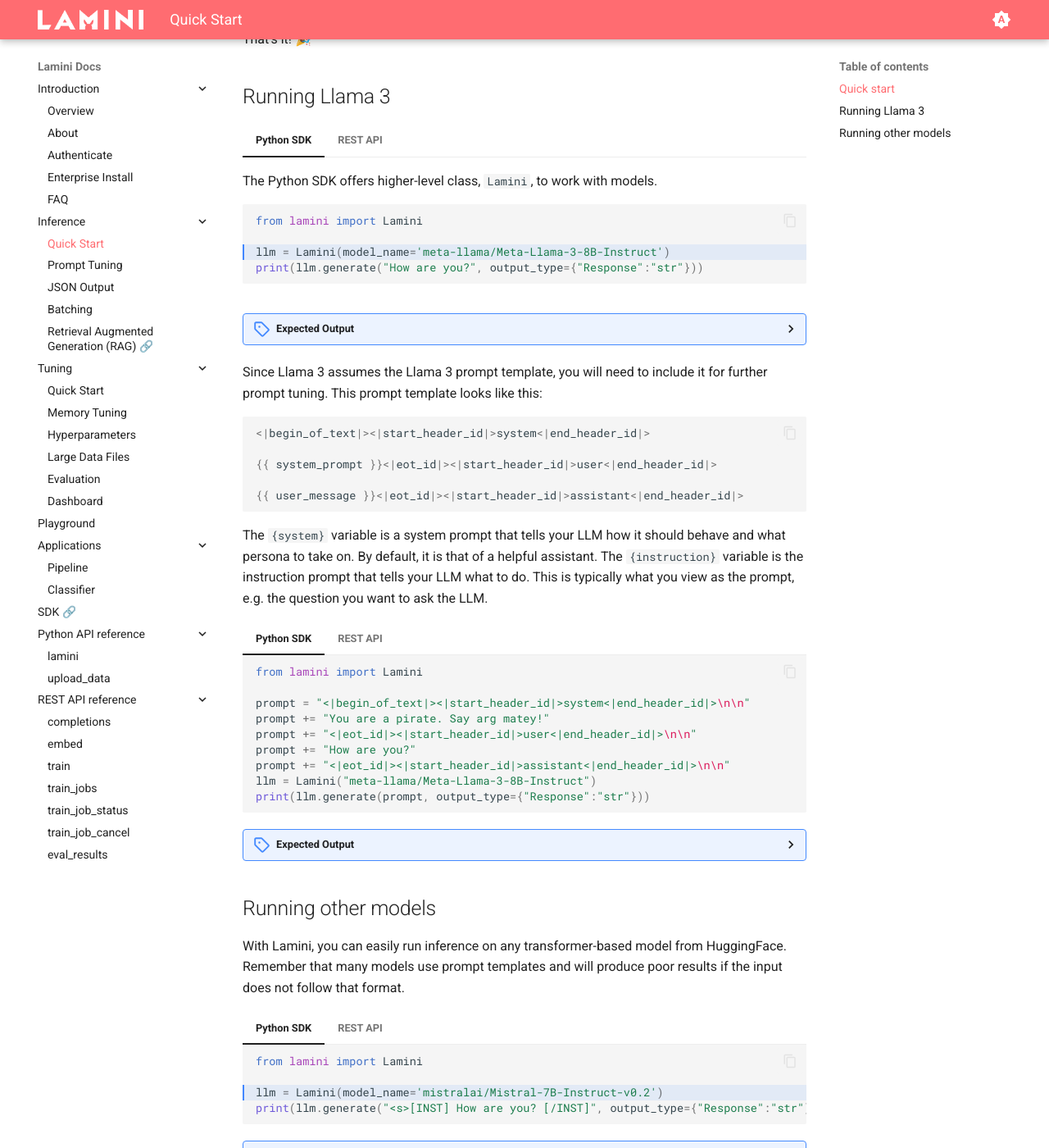
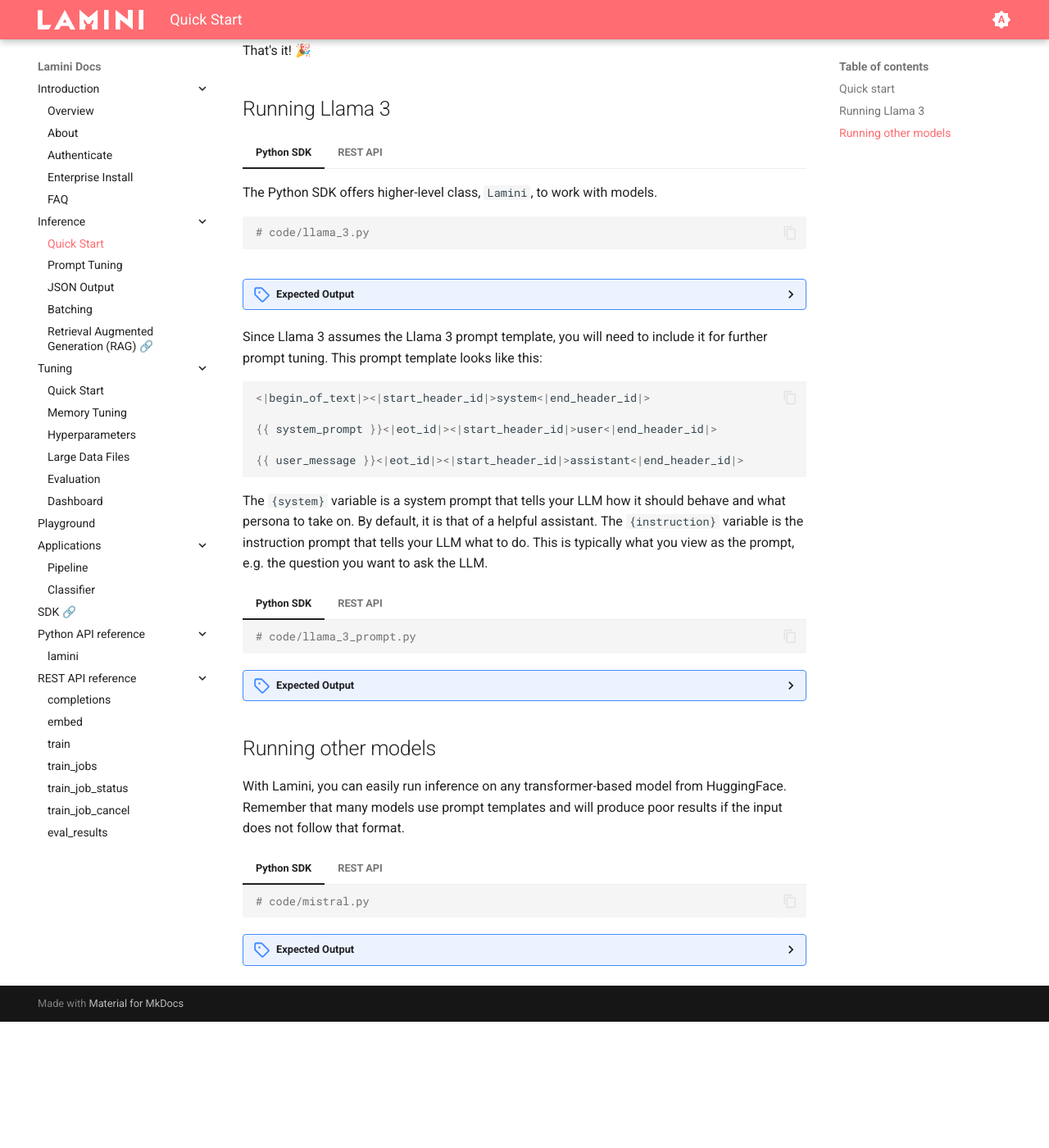
Before and after one commit to lamini-ai/lamini-ai.github.io, an MkDocs documentation site: the page built from docs/inference/quick_start.md, in a window 1280 px wide and 1400 px high, scrolled down 870 px. Shown: the whole window at 82% size. Built offline with MkDocs 1.6.1 and Material for MkDocs 9.7.7, drawn with Linux system fonts in a browser that asks for light colours; after the commit the page ends 2116 px from its top, so only the background shows below that; some of the changed text lies outside the part shown.

Commit message:
Manual updates to embed code

````diff
--- /dev/null
+++ b/docs/inference/code/llama_3.py
@@ -0,0 +1,4 @@
+from lamini import Lamini
+
+llm = Lamini(model_name='meta-llama/Meta-Llama-3-8B-Instruct')
+print(llm.generate("How are you?", output_type={"Response":"str"}))
--- /dev/null
+++ b/docs/inference/code/mistral.py
@@ -0,0 +1,4 @@
+from lamini import Lamini
+
+llm = Lamini(model_name='mistralai/Mistral-7B-Instruct-v0.2')
+print(llm.generate("<s>[INST] How are you? [/INST]", output_type={"Response":"str"}))
--- a/docs/inference/quick_start.md
+++ b/docs/inference/quick_start.md
@@ -23,7 +23,8 @@
 
     Run an LLM with a few lines of code.
 
-    ```python:quick_start.py
+    ```py
+    # code/quick_start.py
     ```
 
     <details>
@@ -61,11 +62,8 @@
 === "Python SDK"
 
     The Python SDK offers higher-level class, `Lamini`, to work with models.
-    ```python hl_lines="3"
-    from lamini import Lamini
-
-    llm = Lamini(model_name='meta-llama/Meta-Llama-3-8B-Instruct')
-    print(llm.generate("How are you?", output_type={"Response":"str"}))
+    ```py
+    # code/llama_3.py
     ```
 
 === "REST API"
@@ -106,16 +104,8 @@
 
 === "Python SDK"
 
-    ```python
-    from lamini import Lamini
-
-    prompt = "<|begin_of_text|><|start_header_id|>system<|end_header_id|>\n\n"
-    prompt += "You are a pirate. Say arg matey!"
-    prompt += "<|eot_id|><|start_header_id|>user<|end_header_id|>\n\n"
-    prompt += "How are you?"
-    prompt += "<|eot_id|><|start_header_id|>assistant<|end_header_id|>\n\n"
-    llm = Lamini("meta-llama/Meta-Llama-3-8B-Instruct")
-    print(llm.generate(prompt, output_type={"Response":"str"}))
+    ```py
+    # code/llama_3_prompt.py
     ```
 
 === "REST API"
@@ -148,11 +138,8 @@
 
 === "Python SDK"
 
-    ```python hl_lines="3"
-    from lamini import Lamini
-
-    llm = Lamini(model_name='mistralai/Mistral-7B-Instruct-v0.2')
-    print(llm.generate("<s>[INST] How are you? [/INST]", output_type={"Response":"str"}))
+    ```py
+    # code/mistral.py
     ```
 
 === "REST API"
--- a/mkdocs.yaml
+++ b/mkdocs.yaml
@@ -83,7 +83,6 @@
   - SDK 🔗: "https://github.com/lamini-ai/lamini-sdk"
   - Python API reference:
       - lamini: lamini_python_class/lamini.md
-      - upload_data: lamini_python_class/upload_data.md
   - REST API reference:
       - completions: rest_api/completions.md
       - embed: rest_api/embed.md
````
Also changed, not shown: docs/inference/code/llama_3_prompt.py (added, +9 -0 lines), docs/inference/code/quick_start.py (renamed from docs/inference/quick_start.py).
